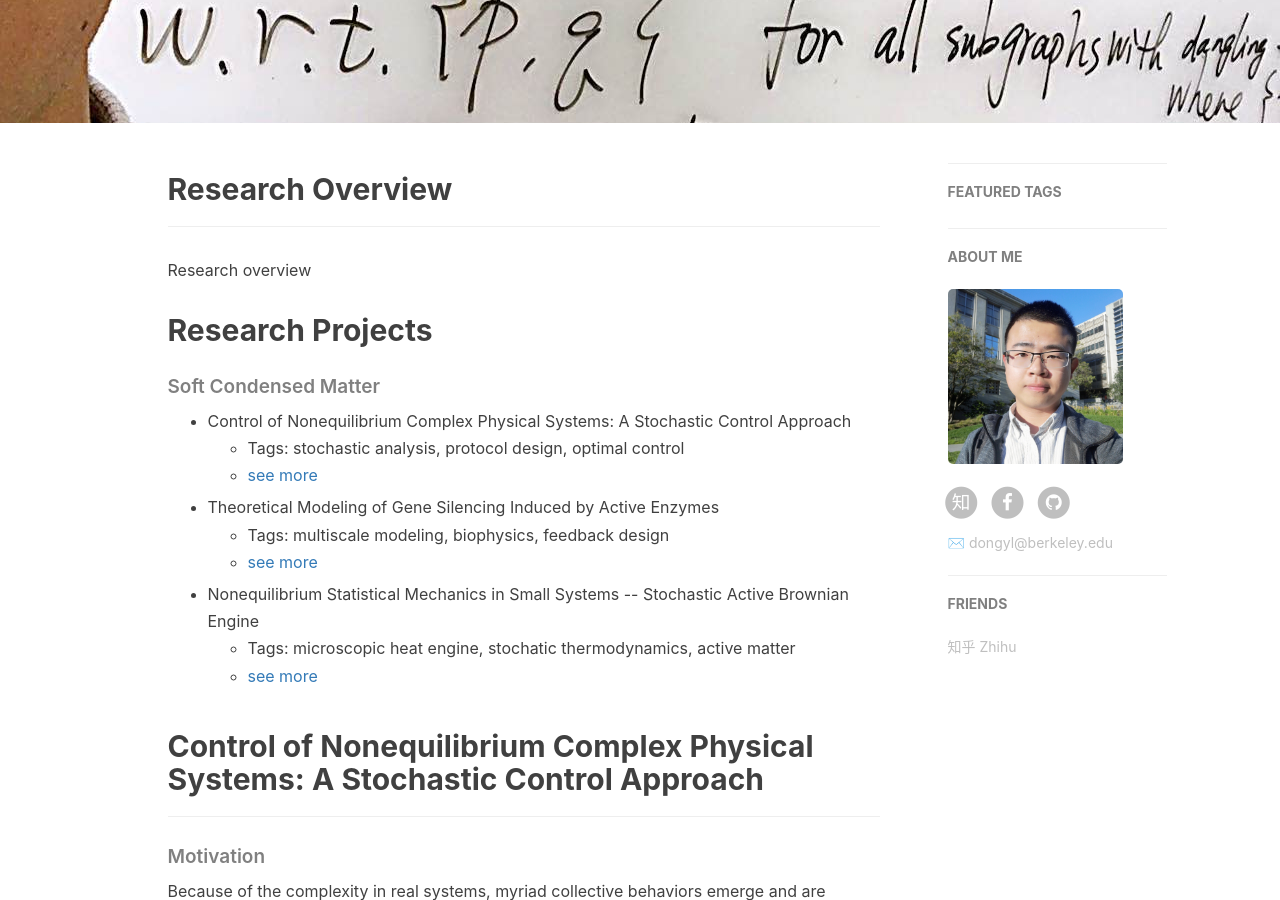
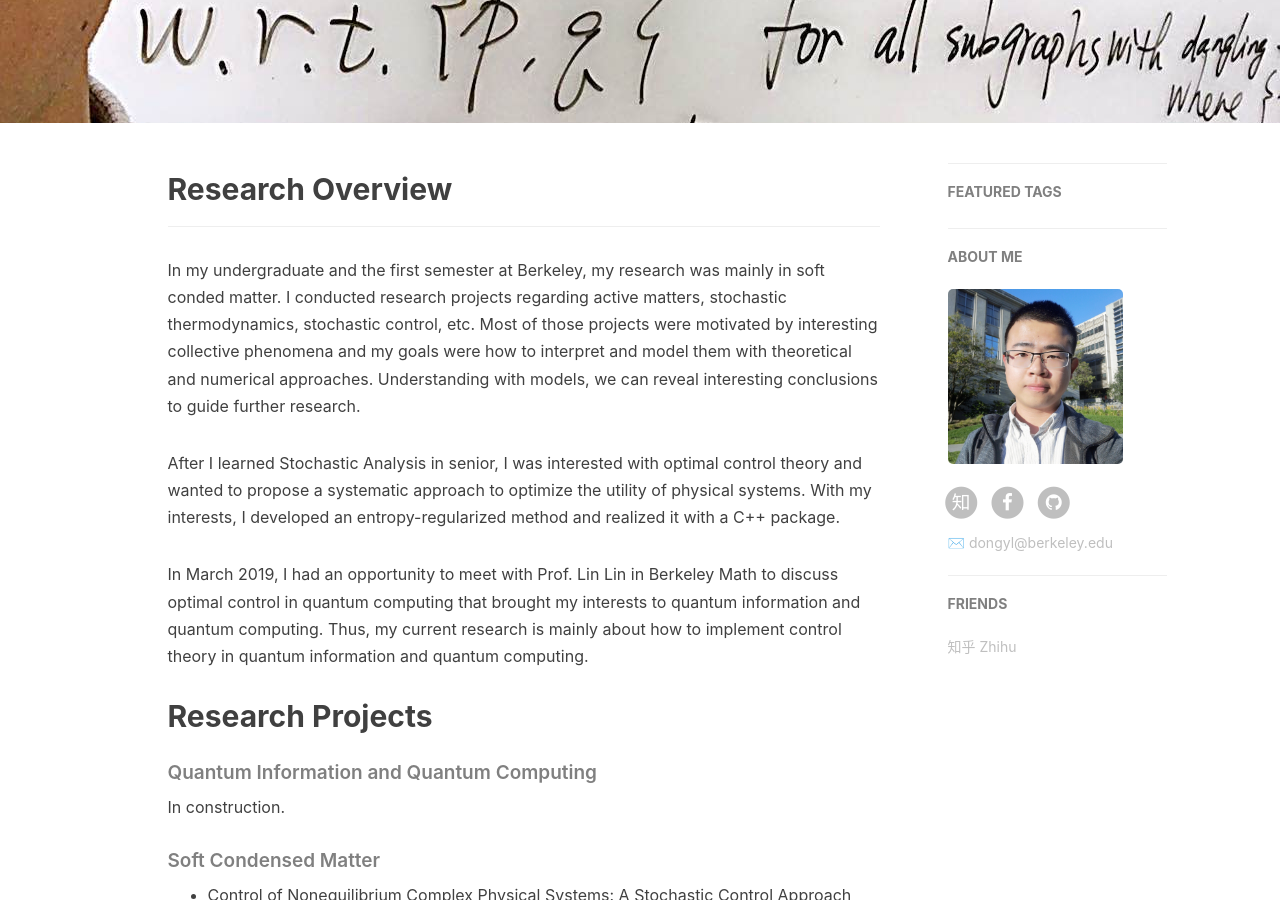
Before and after one commit to dongylaq/dongylaq.github.io, a Jekyll site: the page built from research.html, in a window 1280 px wide and 900 px high, scrolled down 295 px. Built offline with Jekyll 4.4.1, drawn with Linux system fonts in a browser that asks for light colours; nearby versions of some CDN libraries; formulas are drawn with MathJax 3; comment, search, counter and statistics services are not loaded.

Commit message:
Update research.html

```diff
--- a/research.html
+++ b/research.html
@@ -19,11 +19,15 @@ header-img: "img/title.jpeg"
         <h2>Research Overview</h2>
         <hr class="hr0">
 
-        <p>Research overview</p>
+        <p>In my undergraduate and the first semester at Berkeley, my research was mainly in soft conded matter. I conducted research projects regarding active matters, stochastic thermodynamics, stochastic control, etc. Most of those projects were motivated by interesting collective phenomena and my goals were how to interpret and model them with theoretical and numerical approaches. Understanding with models, we can reveal interesting conclusions to guide further research.</p>
+        <p>After I learned Stochastic Analysis in senior, I was interested with optimal control theory and wanted to propose a systematic approach to optimize the utility of physical systems. With my interests, I developed an entropy-regularized method and realized it with a C++ package.</p>
+        <p>In March 2019, I had an opportunity to meet with Prof. Lin Lin in Berkeley Math to discuss optimal control in quantum computing that brought my interests to quantum information and quantum computing. Thus, my current research is mainly about how to implement control theory in quantum information and quantum computing.</p>
 </div>
 
 <div class="en post-container">
     <a name="projects"></a><h2>Research Projects</h2>
+    <h5>Quantum Information and Quantum Computing</h5>
+    <p>In construction.</p>
 
     <h5>Soft Condensed Matter</h5>
     <ul>
```
